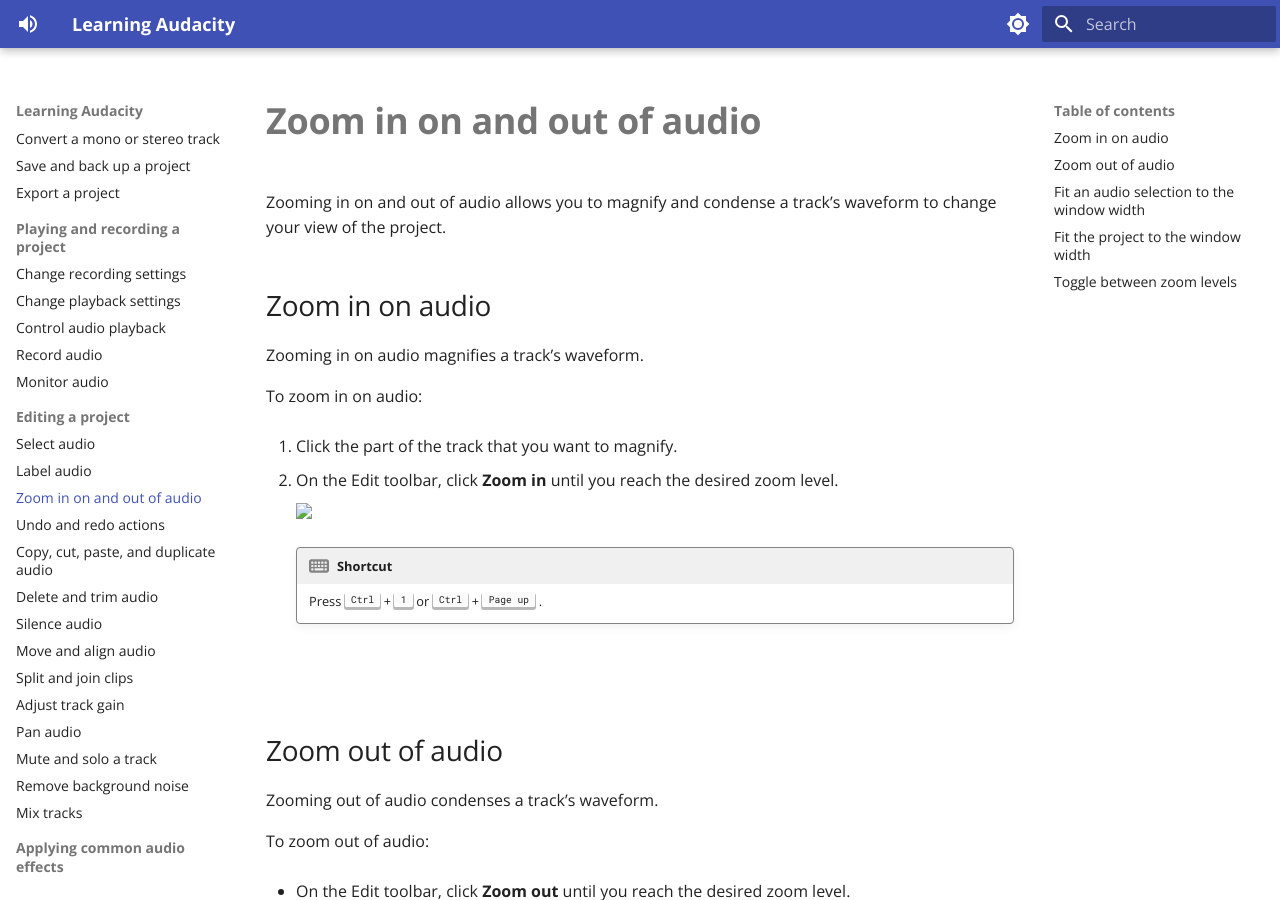
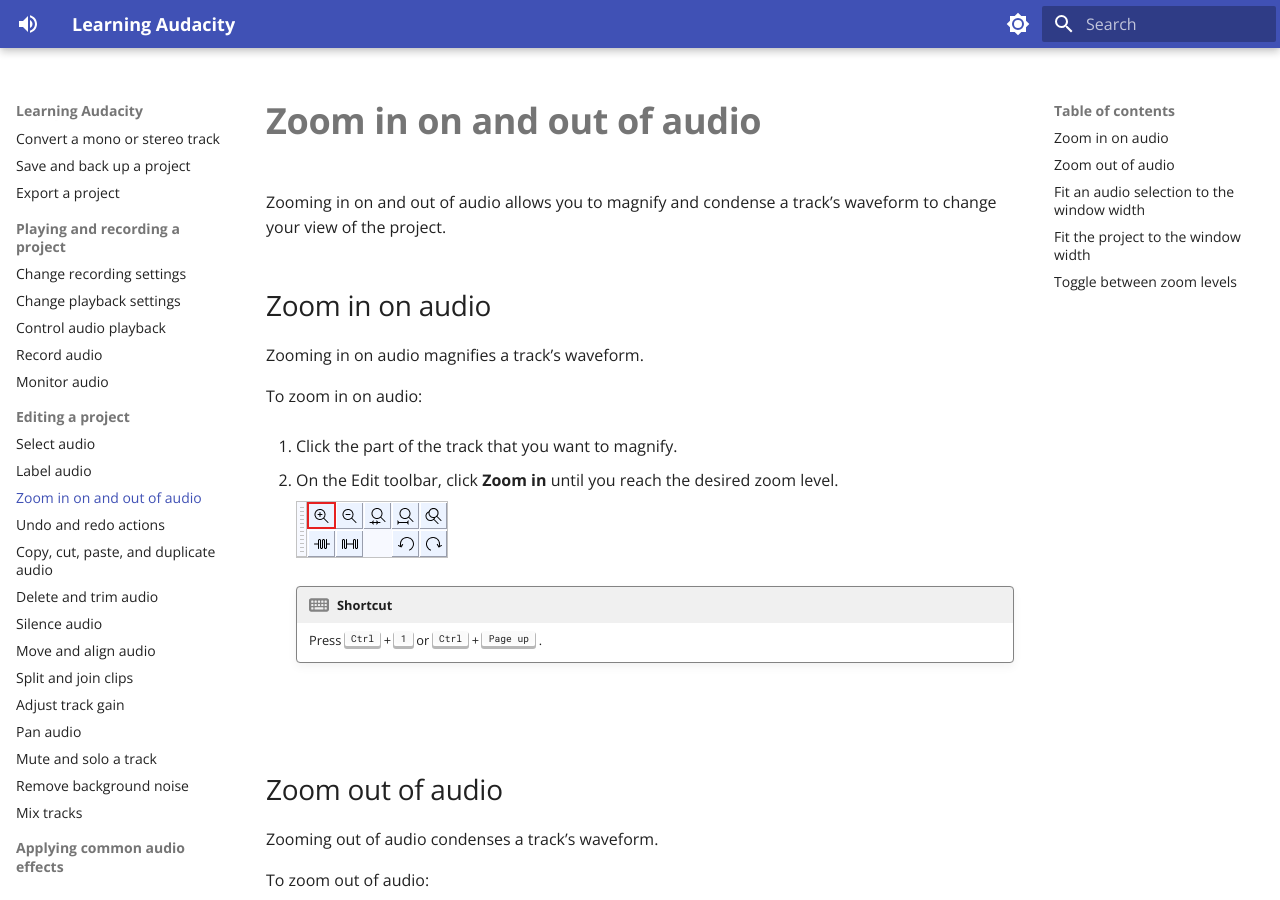
Before and after one commit to rgervacio/learning-audacity, an MkDocs documentation site: the page built from docs/editing-a-project/zoom-in-on-and-out-of-audio.md, in a window 1280 px wide and 900 px high. Built offline with MkDocs 1.6.1 and Material for MkDocs 9.7.7, drawn with Linux system fonts in a browser that asks for light colours.

Commit message:
Fixed broken images

```diff
--- a/docs/editing-a-project/zoom-in-on-and-out-of-audio.md
+++ b/docs/editing-a-project/zoom-in-on-and-out-of-audio.md
@@ -13,7 +13,7 @@
 
 1. On the Edit toolbar, click **Zoom in** until you reach the desired zoom level.
 
-    <img src="./assets/images/Edit Toolbar - Zoom In.png" /><br/>
+    <img src="/learning-audacity/assets/images/Edit Toolbar - Zoom In.png" /><br/>
 
     !!! solid-keyboard "Shortcut"
 
@@ -29,7 +29,7 @@
 
 - On the Edit toolbar, click **Zoom out** until you reach the desired zoom level.
 
-    <img src="./assets/images/Edit Toolbar - Zoom Out.png" />
+    <img src="/learning-audacity/assets/images/Edit Toolbar - Zoom Out.png" />
 
     !!! solid-keyboard "Shortcut"
 
@@ -45,13 +45,13 @@
 
 1. On the Edit toolbar, click the **Selection tool**.
 
-    <img src="./assets/images/Tools Toolbar - Selection Tool.png" />
+    <img src="/learning-audacity/assets/images/Tools Toolbar - Selection Tool.png" />
 
 2. Select the section of audio that you want to fit into the project window.
 
 3. Click **Fit selection to width**.
 
-    <img src="./assets/images/Edit Toolbar - Fit selection to width.png" /><br/>
+    <img src="/learning-audacity/assets/images/Edit Toolbar - Fit selection to width.png" /><br/>
 
     !!! solid-keyboard "Shortcut"
 
@@ -67,7 +67,7 @@
 
 - On the Edit toolbar, click **Fit project to width**.
 
-    <img src="./assets/images/Edit Toolbar - Fit project to width.png" /><br/>
+    <img src="/learning-audacity/assets/images/Edit Toolbar - Fit project to width.png" /><br/>
 
     !!! solid-keyboard "Shortcut"
 
@@ -83,7 +83,7 @@
 
 - On the Edit toolbar, click **Zoom toggle**.
 
-    <img src="./assets/images/Edit Toolbar - Zoom Toggle.png" /><br/>
+    <img src="/learning-audacity/assets/images/Edit Toolbar - Zoom Toggle.png" /><br/>
 
     !!! solid-keyboard "Shortcut"
 
```
